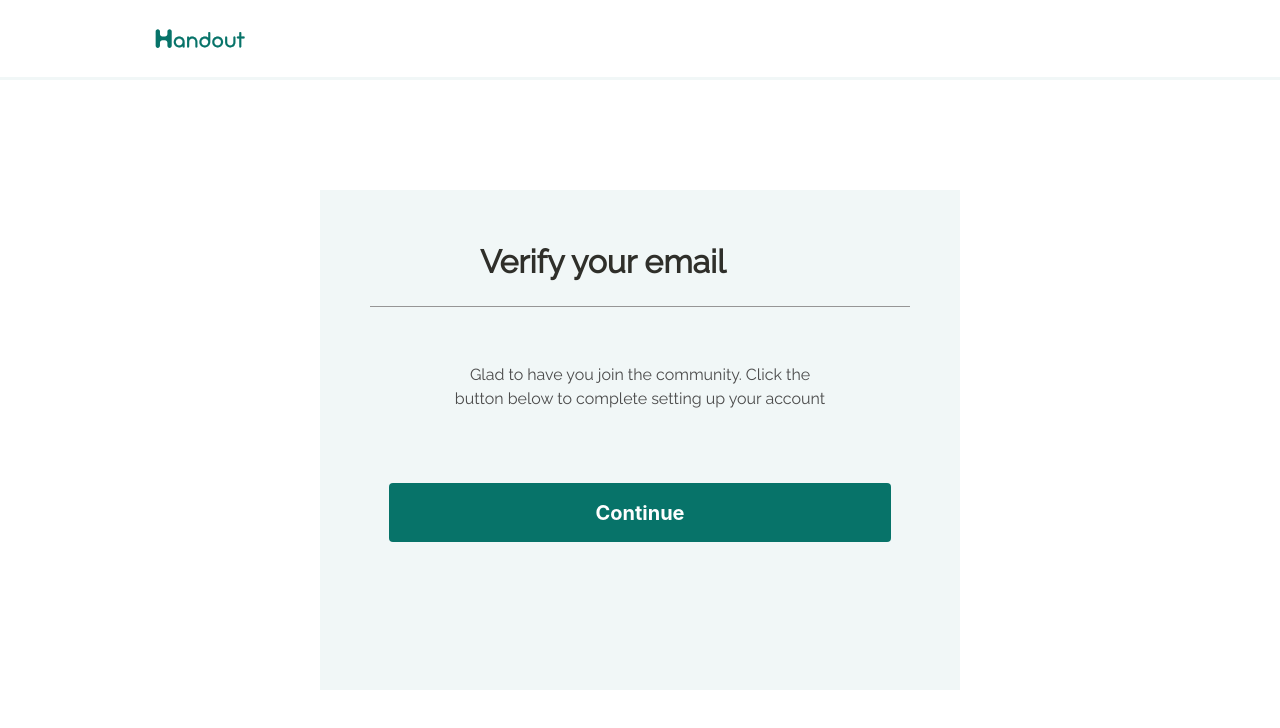
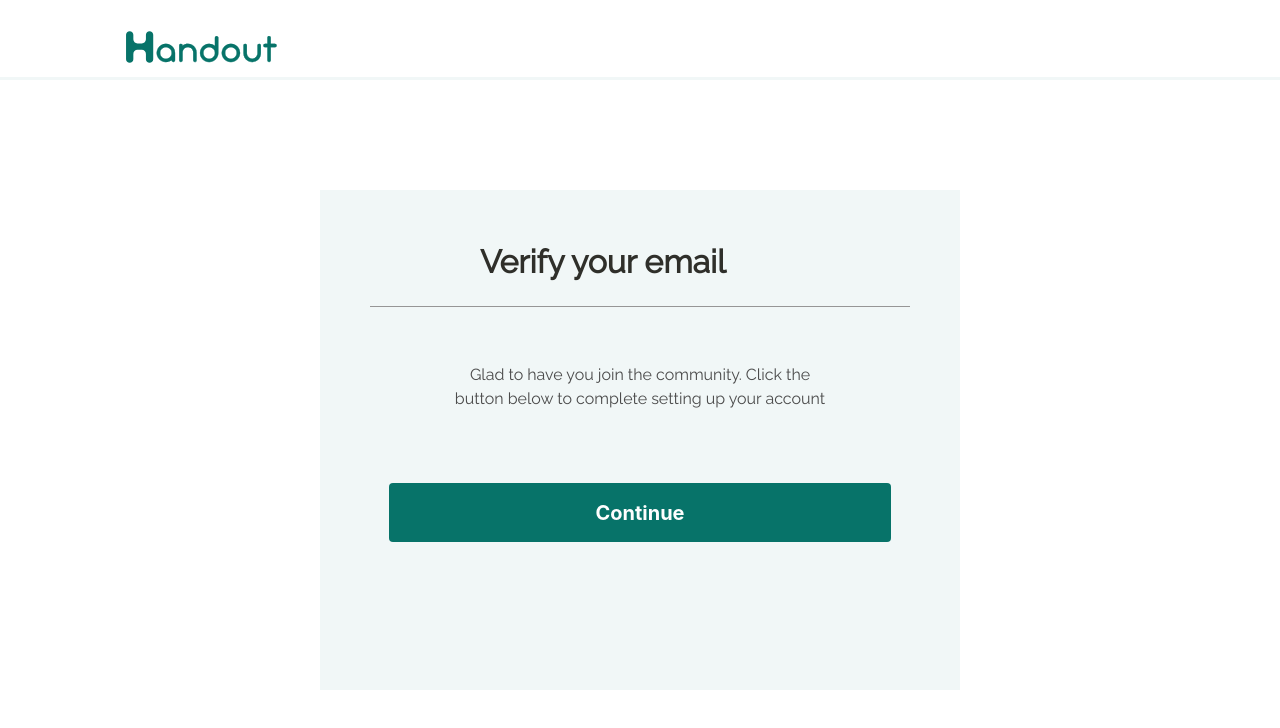
Before and after one commit to StuternHousemanship/HANDOUT-Frontend-Project-Team1.1, a React (Create React App) app: page /verify-email in a window 1280 px wide. Shown: the top 728 px of the page. Built offline with nearby package versions, Linux system fonts and the light colour scheme.

Commit message:
Apollos T3: HDT-1 Onboarding Features V34

```diff
--- a/src/pages/VerifyEmail.jsx
+++ b/src/pages/VerifyEmail.jsx
@@ -6,7 +6,7 @@ function VerifyEmail() {
     <div className="flex flex-col justify-center items-center w-full h-[100vh]">
       {/* laptop and ipad view */}
       <div className="xs: heddin flex flex-col justify-center items-center w-full h-[100vh] bg-white">
-        <div className="xs:hidden md:inline-flex lg:inline-flex w-full h-[80px] bg-white border-b-[3px] border-[#F1F7F7] ">
+        <div className="xs:hidden md:block w-full h-[80px] bg-white border-b-[3px] border-[#F1F7F7] ">
           <img
             className="w-[157px] h-[44] ml-[120px] my-[26px]"
             src={logo}
```
